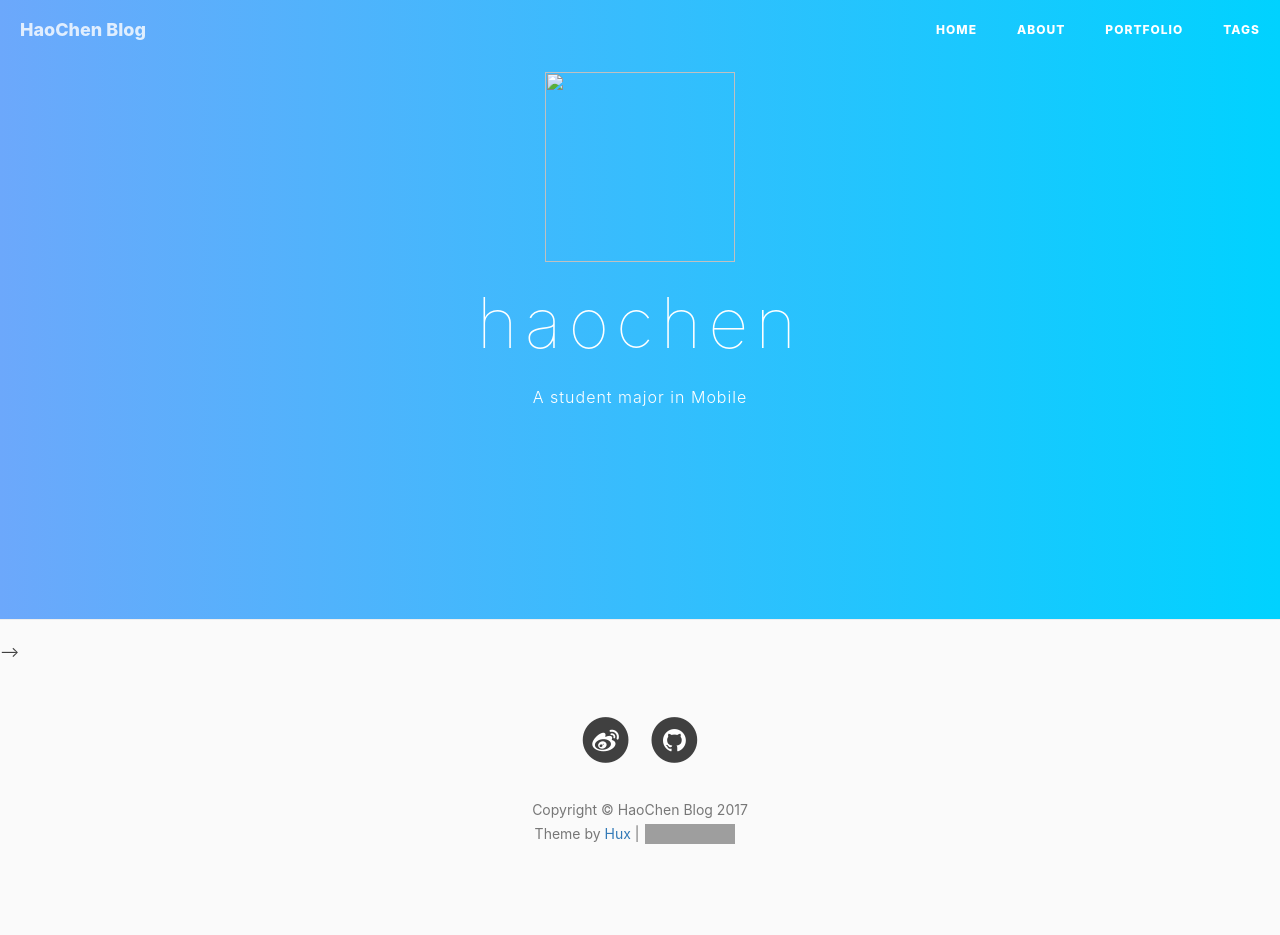
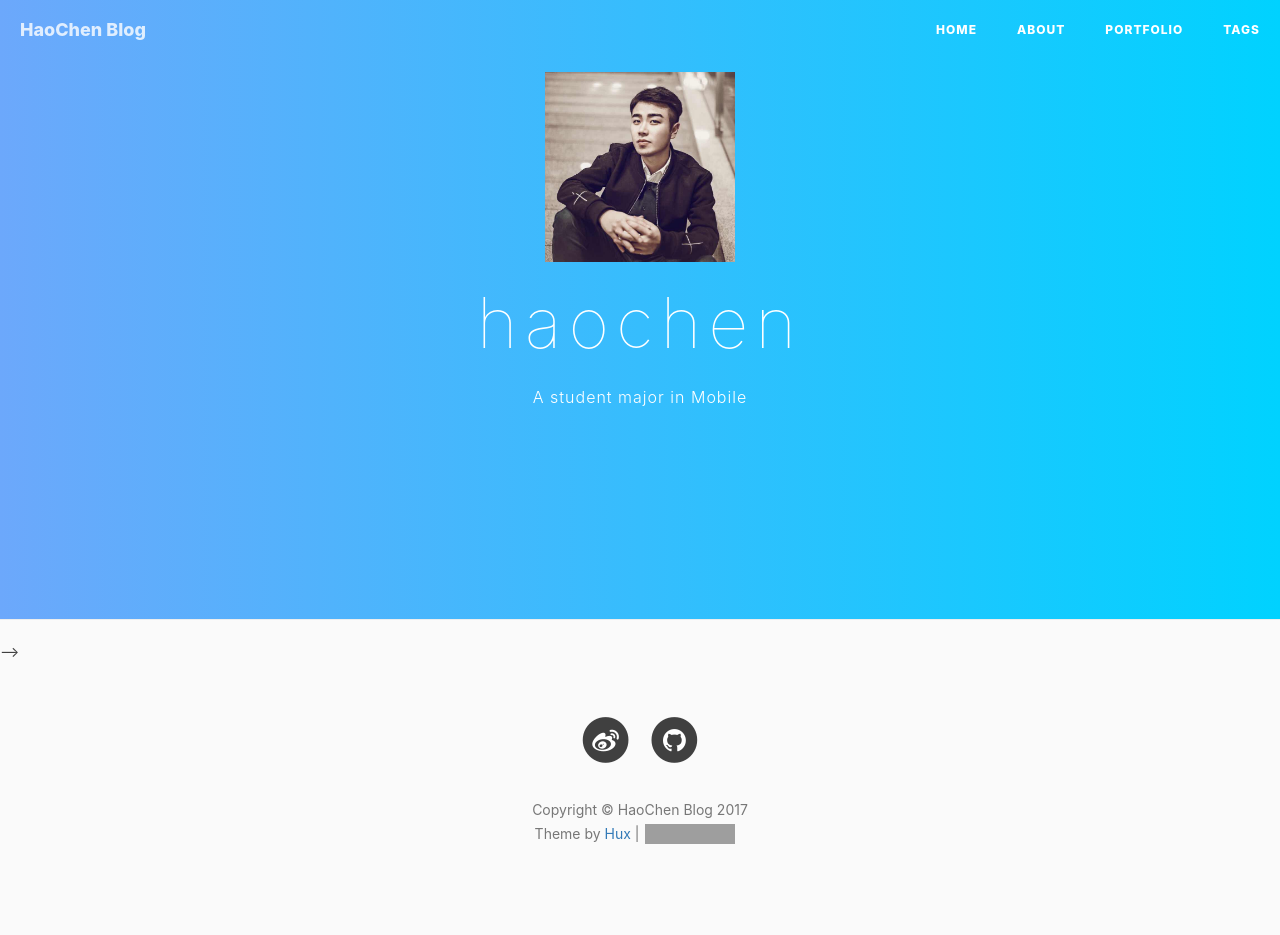
Before and after one commit to chengzichen/chengzichen.github.io, a Jekyll site: the page built from portfolio/index.html, in a window 1280 px wide. Built offline with Jekyll 4.4.1, drawn with Linux system fonts in a browser that asks for light colours; nearby versions of some CDN libraries; comment, search, counter and statistics services are not loaded; grey boxes are pictures that could not be loaded.

Commit message:
修改主题

```diff
--- a/portfolio/index.html
+++ b/portfolio/index.html
@@ -16,7 +16,7 @@ layout: default
 	<body>
 		<div class="container" style="margin:0;padding:0;width:100%;">
 			<header>
-				<img width="190" height="190" src="img/avatar-haochen.jpg">
+				<img width="190" height="190" src="images/avatar-haochen.jpg">
 				<h1>haochen</h1>
 				<p>A student major in  Mobile</p>
 			</header>
```
Also changed, not shown: portfolio/images/avatar-haochen.jpg (added), portfolio/images/hux_avatar.png (deleted).
